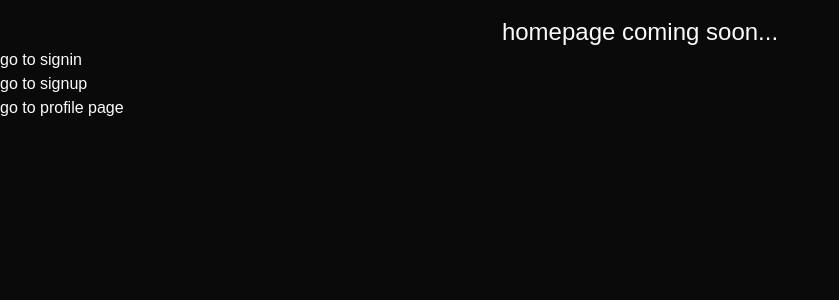
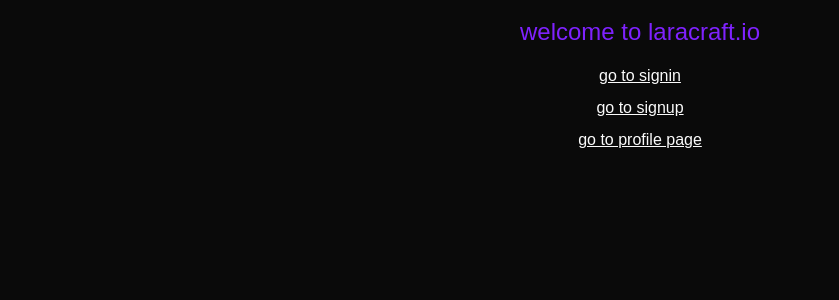
Before and after one commit to SplitTuss/laracraft.io, a Next.js app: page / in a window 1280 px wide. Shown: the top 300 px of the page, without its empty margins (0-839 px from the left). Built offline with nearby package versions, Linux system fonts and the light colour scheme; no server answers.

Commit message:
some styling

```diff
--- a/src/app/orders/page.tsx
+++ b/src/app/orders/page.tsx
@@ -44,6 +44,8 @@ export default function Orders() {
   }
 
   return (
+    <>
+      <div className="text-2xl text-primary">orders</div>
       <div>
         {orders.map((order) => (
           <div key={order.id}>
@@ -52,5 +54,6 @@ export default function Orders() {
           </div>
         ))}
       </div>
+    </>
   );
 }
--- a/src/app/page.tsx
+++ b/src/app/page.tsx
@@ -2,13 +2,19 @@ import Link from 'next/link';
 
 export default function Home() {
   return (
-    <>
-      <h1 className="flex justify-center text-2xl mt-4">homepage coming soon...</h1>
-      <Link href="/signin">go to signin</Link>
-      <br></br>
-      <Link href="/signup">go to signup</Link>
-      <br></br>
-      <Link href="/profile">go to profile page</Link>
-    </>
+    <div className="">
+      <h1 className="flex justify-center text-2xl text-primary mt-4">welcome to laracraft.io</h1>
+      <div className="flex flex-col items-center mt-4 gap-2">
+        <Link href="/signin" className="underline hover:text-primary">
+          go to signin
+        </Link>
+        <Link href="/signup" className="underline hover:text-primary">
+          go to signup
+        </Link>
+        <Link href="/profile" className="underline hover:text-primary">
+          go to profile page
+        </Link>
+      </div>
+    </div>
   );
 }
--- a/src/app/profile/page.tsx
+++ b/src/app/profile/page.tsx
@@ -24,12 +24,14 @@ export default function ProfilePage() {
 
   return (
     <div className="flex flex-col items-center text-2xl mt-4">
-      <h1>Profile page</h1>
+      <h1 className="text-2xl text-primary">Profile page</h1>
       <br></br>
-      <h2>welcome, {session?.user?.email}</h2>
+      <h2>Welcome, {session?.user?.email}</h2>
       <Button onClick={handleLogout}>logout</Button>
       <br></br>
-      <Link href="/">go home!</Link>
+      <Link href="/" className="underline">
+        go home!
+      </Link>
     </div>
   );
 }
--- a/src/app/signin/page.tsx
+++ b/src/app/signin/page.tsx
@@ -34,7 +34,7 @@ export default function Signin() {
   return (
     <div className="flex justify-center text-2xl mt-4">
       <form className="max-w-md" onSubmit={handleSubmit}>
-        <h1>log in!</h1>
+        <h1 className="text-2xl text-primary flex justify-center">log in!</h1>
         <div className="flex flex-col py-4">
           <Input
             placeholder="email"
--- a/src/app/signup/page.tsx
+++ b/src/app/signup/page.tsx
@@ -34,7 +34,7 @@ export default function Signup() {
   return (
     <div className="flex justify-center text-2xl mt-4">
       <form className="max-w-md" onSubmit={handleSubmit}>
-        <h1>sign up today!</h1>
+        <h1 className="text-2xl text-primary flex justify-center">sign up today!</h1>
         <div className="flex flex-col py-4">
           <Input
             placeholder="email"
@@ -52,9 +52,10 @@ export default function Signup() {
             sign up
           </Button>
         </div>
-        <p className="text-sm flex justify-center">
-          already have an account? <Link href="/signin"> go to signin</Link>
-        </p>
+        <p className="text-sm flex justify-center">already have an account?</p>
+        <Link href="/signin" className="text-sm flex justify-center">
+          go to signin
+        </Link>
       </form>
     </div>
   );
```
Lines whose indentation alone changed are shown as unchanged.
